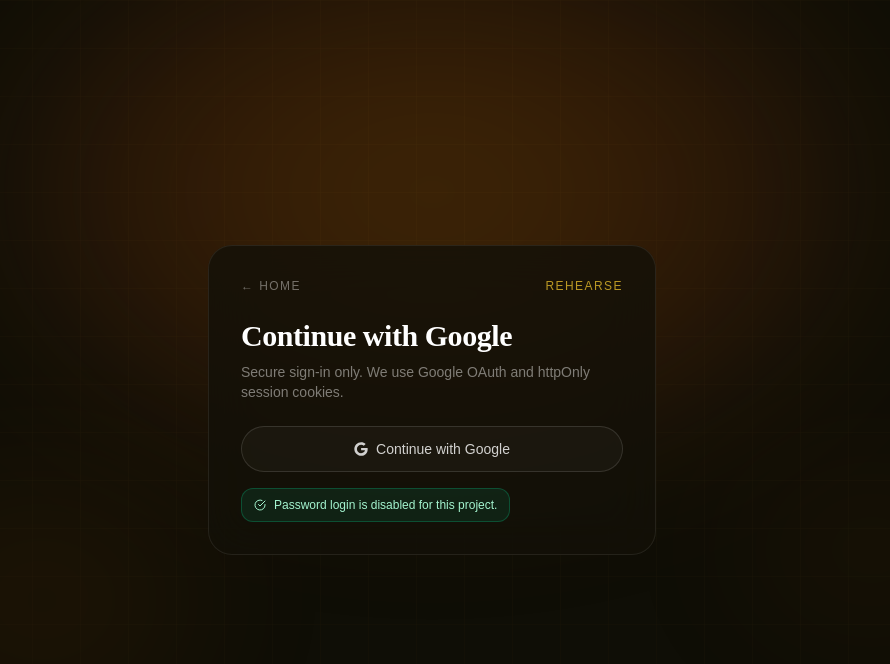
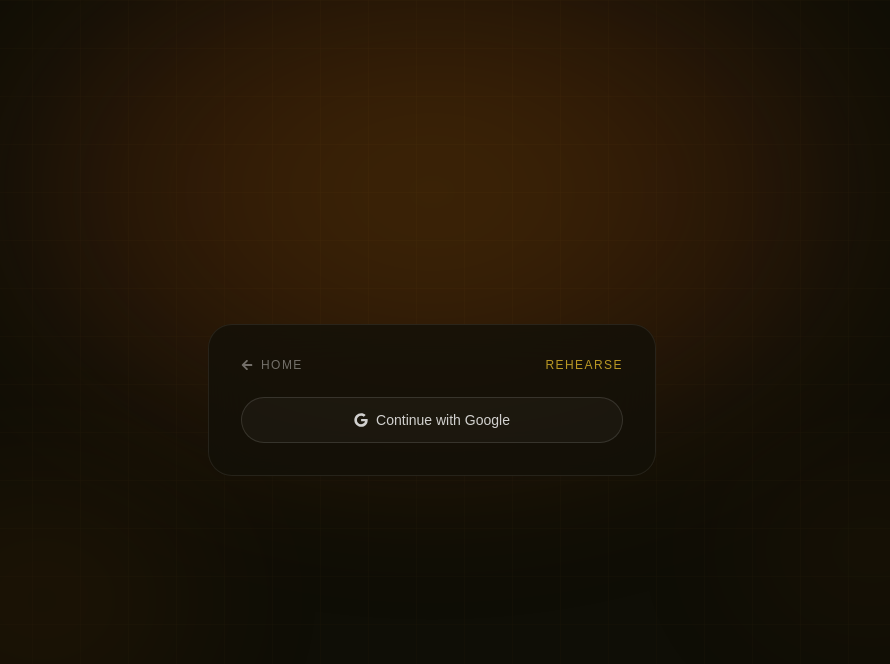
Before and after one commit to initysl/rehearse, a Next.js app in the folder client/: page /auth in a window 1280 px wide. Shown: the top 664 px of the page, without its empty margins (208-1098 px from the left). Built offline with nearby package versions, Linux system fonts and the light colour scheme; no server answers.

Commit message:
refactor: improve code organization and readability in AuthPage; update icon usage and clean up comments

```diff
--- a/client/app/auth/page.tsx
+++ b/client/app/auth/page.tsx
@@ -3,10 +3,19 @@
 import Link from 'next/link';
 import { useRouter } from 'next/navigation';
 import { useState } from 'react';
-import { FaGoogle } from 'react-icons/fa';
-import { FiAlertCircle, FiArrowRight, FiCheckCircle, FiLoader } from 'react-icons/fi';
+import { FaArrowLeft, FaBackward, FaGoogle } from 'react-icons/fa';
+import {
+  FiAlertCircle,
+  FiArrowRight,
+  FiCheckCircle,
+  FiLoader,
+} from 'react-icons/fi';
 import { useAccessToken } from '@/lib/hooks/use-access-token';
-import { beginGoogleOAuth, useLogoutMutation, useMeQuery } from '@/lib/hooks/use-auth';
+import {
+  beginGoogleOAuth,
+  useLogoutMutation,
+  useMeQuery,
+} from '@/lib/hooks/use-auth';
 
 export default function AuthPage() {
   const router = useRouter();
@@ -23,7 +32,9 @@ export default function AuthPage() {
       beginGoogleOAuth('/console');
     } catch (error) {
       const message =
-        error instanceof Error ? error.message : 'Google sign-in is unavailable right now.';
+        error instanceof Error
+          ? error.message
+          : 'Google sign-in is unavailable right now.';
       setGoogleError(message);
     }
   };
@@ -100,24 +111,15 @@ export default function AuthPage() {
           <div className='mb-6 flex items-center justify-between'>
             <Link
               href='/'
-              className='text-xs uppercase tracking-[0.12em] text-white/40 no-underline transition hover:text-white/70'
+              className='inline-flex items-center gap-2 text-xs uppercase tracking-[0.12em] text-white/40 no-underline transition hover:text-white/70'
             >
-              ← Home
+              <FaArrowLeft />
+              Home
             </Link>
             <p className='text-xs uppercase tracking-[0.12em] text-amber-300/70'>
               Rehearse
             </p>
           </div>
-
-          <h1
-            className='mb-2 text-3xl text-white'
-            style={{ fontFamily: 'Syne', fontWeight: 700 }}
-          >
-            Continue with Google
-          </h1>
-          <p className='mb-6 text-sm text-white/45'>
-            Secure sign-in only. We use Google OAuth and httpOnly session cookies.
-          </p>
 
           <button
             onClick={handleGoogle}
@@ -127,11 +129,6 @@ export default function AuthPage() {
             <FaGoogle />
             Continue with Google
           </button>
-
-          <p className='mt-4 inline-flex items-start gap-2 rounded-xl border border-emerald-400/25 bg-emerald-400/10 px-3 py-2 text-xs text-emerald-200'>
-            <FiCheckCircle className='mt-0.5 shrink-0' aria-hidden='true' />
-            Password login is disabled for this project.
-          </p>
 
           {googleError ? (
             <p
```
